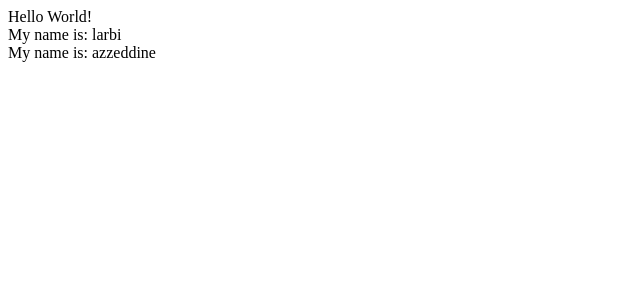
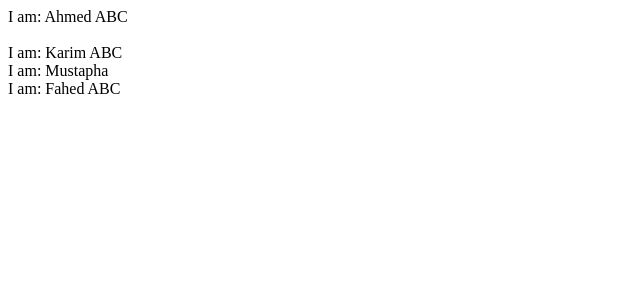
Before and after one commit to aburomaissae/react-bdarija, a React (Create React App) app: page / in a window 1280 px wide. Shown: the top 300 px of the page, without its empty margins (0-640 px from the left). Built offline with nearby package versions, Linux system fonts and the light colour scheme.

Commit message:
using surname

```diff
--- a/src/App.js
+++ b/src/App.js
@@ -1,37 +1,67 @@
 import React from 'react';
+import PropTypes from 'prop-types';
 
 // State vs Props
 // Class Component
 // Functional Component
 
+// Shared States > Context
+
 function App() {
   return (
     <div>
-      Hello World! <br/>
-      <Person name={'larbi'} /> <br/>
-      <PersonClass name={'azzeddine'} />
+      <Family surname={'ABC'} /> <br/>
     </div>
   );
 }
 
-const Person = ({name}) => {
-  React.useEffect( () => {
-    // code goes here
-  }, []);
-  return <span>My name is: {name}</span>
+const GrandChild = ({name, surname, hasChildren}) => {
+  return (
+    <>
+      <span>I am: {name}</span><br/>
+      {
+        hasChildren && <GrandGrandChild surname={surname} name={'Fahed'} />
+      }
+    </>
+  )
 };
 
-class PersonClass extends React.Component {
+const GrandGrandChild = ({name, surname}) => {
+  return (
+    <>
+      <span>I am: {name} {surname} </span><br/>
+    </>
+  )
+};
 
+const Person = ({name, surname, hasChildren}) => {
+  return (
+    <>
+      <span>I am: {name} {surname} </span><br/>
+      {
+        hasChildren && <GrandChild  surname={surname} name={'Mustapha'} hasChildren />
+      }
+    </>
+  )
+};
 
-  componentDidMount() {
-    // code goes here
-  }
+Person.propTypes = {
+  name: PropTypes.string.isRequired,
+  surname: PropTypes.string.isRequired,
+  hasChildren: PropTypes.bool,
+};
 
-  render() {
-    const {name} = this.props;
-    return <span>My name is: {name}</span>;
-  }
-}
+Person.defaultProps = {
+  hasChildren: false,
+};
+
+const Family = ({surname}) => {
+  return (
+    <>
+      <Person surname={surname} name={'Ahmed'} /> <br/>
+      <Person surname={surname} name={'Karim'} hasChildren />
+    </>
+  );
+};
 
 export default App;
```
